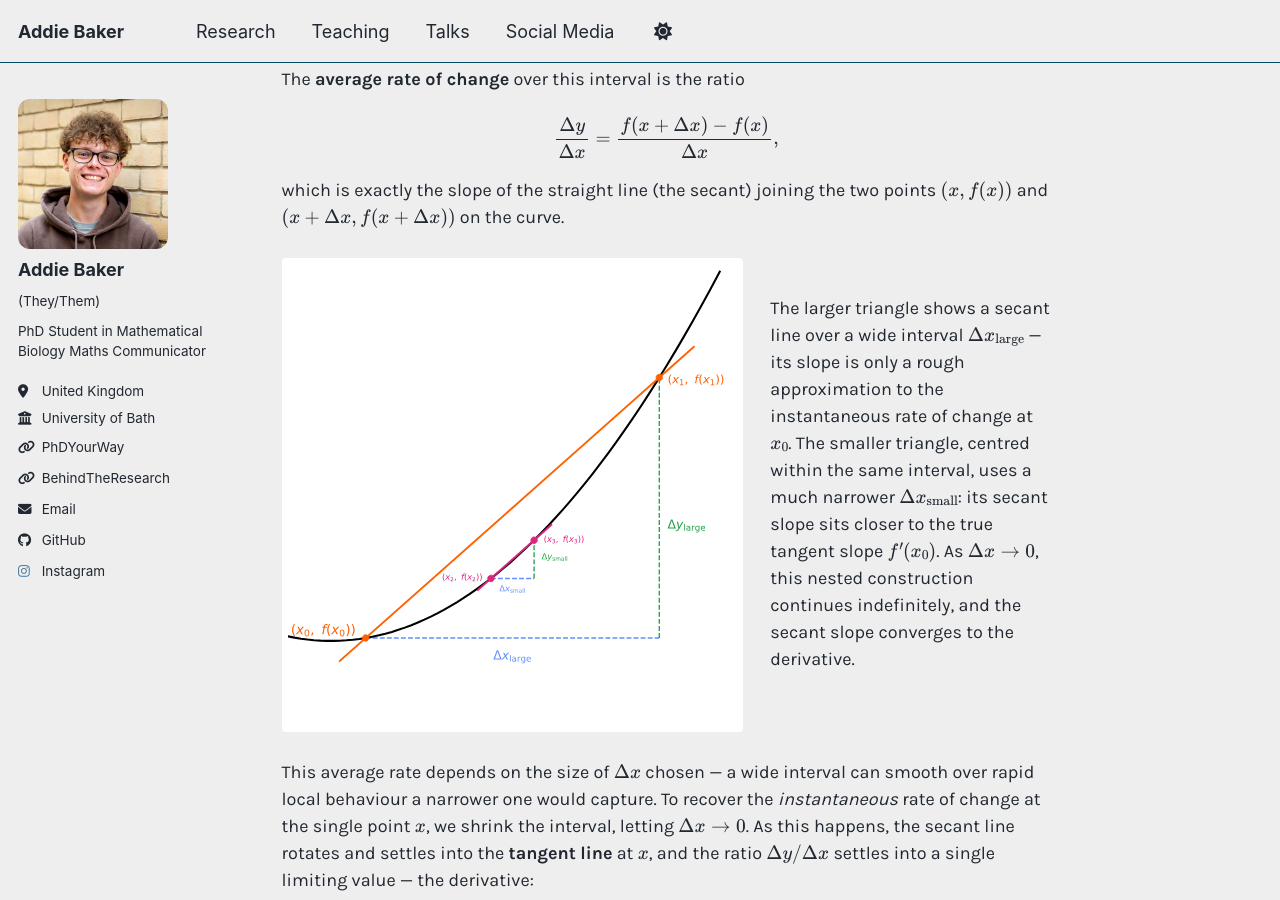
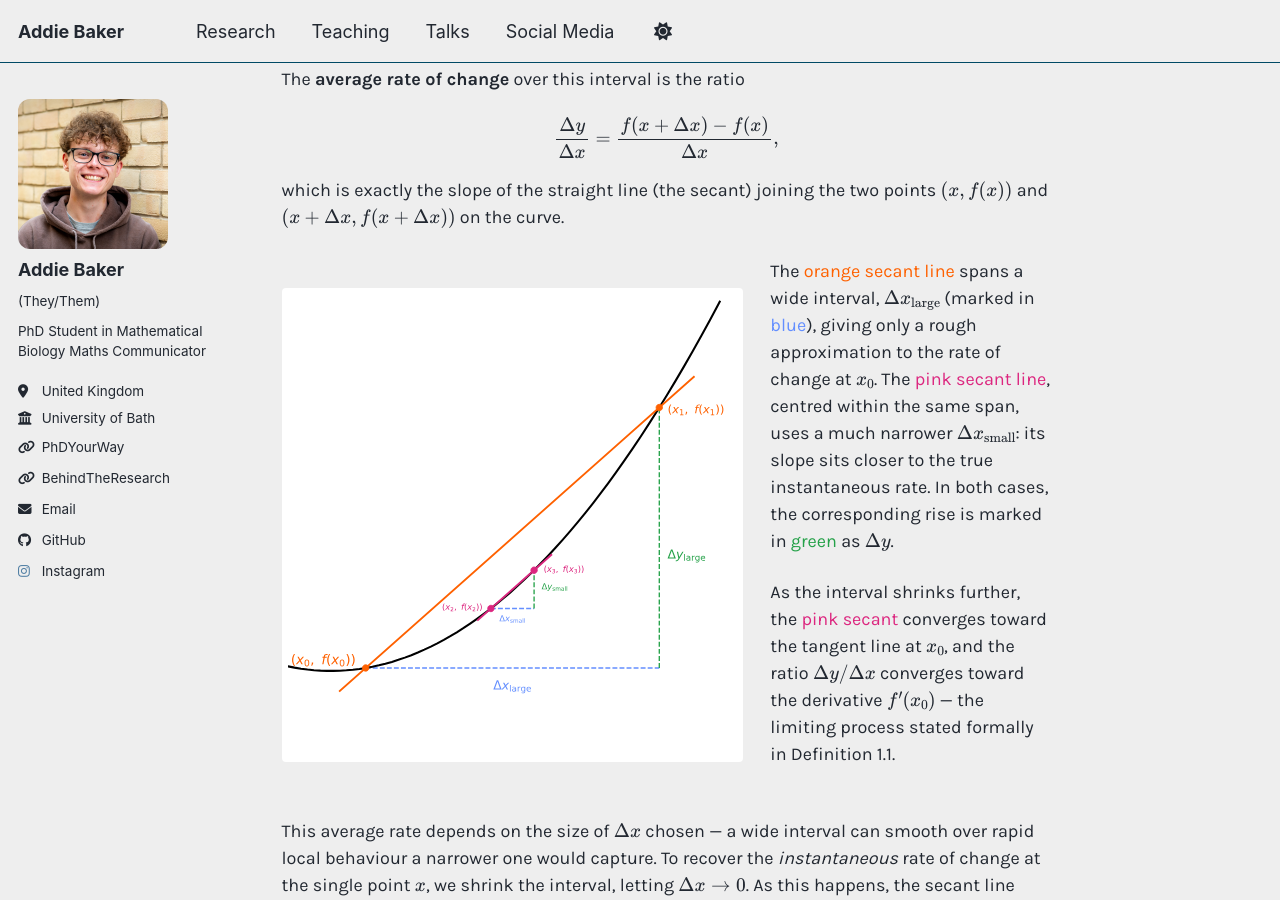
Before and after one commit to addie-02/addie-02.github.io, a Jekyll site: the page built from _lessons/01-derivatives.md, in a window 1280 px wide and 900 px high, scrolled down 419 px. Built offline with Jekyll 4.4.1, drawn with Linux system fonts in a browser that asks for light colours; a script bundle is joined from its source files by our own code; library files that are not in the unit come from our copies.

Commit message:
Enhance explanation of secant lines and derivatives
Updated explanations of secant lines and their relation to the tangent line, emphasizing the convergence of slopes as intervals shrink.

```diff
--- a/_lessons/01-derivatives.md
+++ b/_lessons/01-derivatives.md
@@ -29,7 +29,12 @@ which is exactly the slope of the straight line (the secant) joining the two poi
 <div class="figure-with-text">
   <img src="{{ site.baseurl }}/images/lessons/fig1.svg" alt="Diagram showing nested large and small Delta x secant triangles converging toward the tangent line">
   <div class="figure-explanation">
-    <p>The larger triangle shows a secant line over a wide interval $\Delta x_{\text{large}}$ — its slope is only a rough approximation to the instantaneous rate of change at $x_0$. The smaller triangle, centred within the same interval, uses a much narrower $\Delta x_{\text{small}}$: its secant slope sits closer to the true tangent slope $f'(x_0)$. As $\Delta x \to 0$, this nested construction continues indefinitely, and the secant slope converges to the derivative.</p>
+    <p>
+      The <span style="color:#fe6100;">orange secant line</span> spans a wide interval, $\Delta x_{\text{large}}$ (marked in <span style="color:#648fff;">blue</span>), giving only a rough approximation to the rate of change at $x_0$. The <span style="color:#dc267f;">pink secant line</span>, centred within the same span, uses a much narrower $\Delta x_{\text{small}}$: its slope sits closer to the true instantaneous rate. In both cases, the corresponding rise is marked in <span style="color:#24a148;">green</span> as $\Delta y$.
+    </p>
+    <p>
+      As the interval shrinks further, the <span style="color:#dc267f;">pink secant</span> converges toward the tangent line at $x_0$, and the ratio $\Delta y / \Delta x$ converges toward the derivative $f'(x_0)$ — the limiting process stated formally in Definition 1.1.
+    </p>
   </div>
 </div>
 
```
